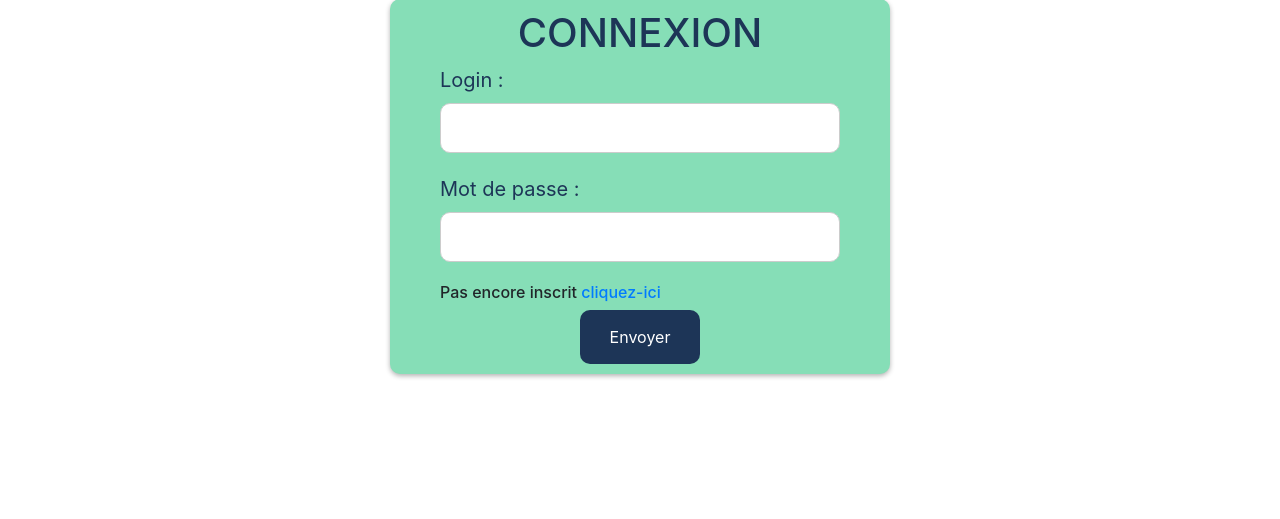
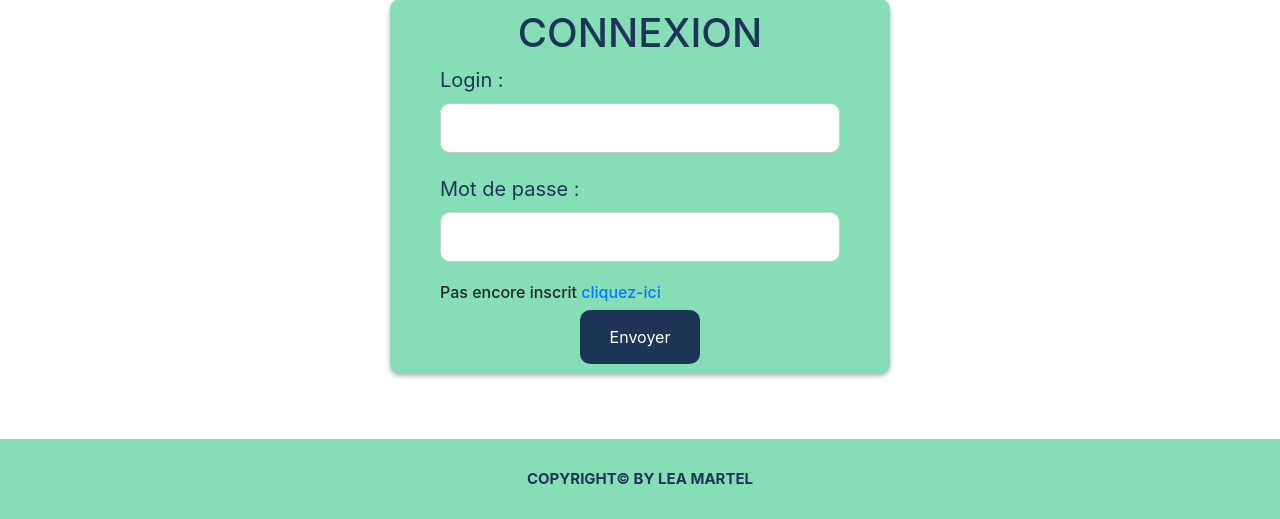
Before and after one commit to lea-martel/tdl, a PHP site: page /connexion.php in a window 1280 px wide. Shown: the part 281-800 px from the top of the page. Run offline with PHP 8.4, Linux system fonts and the light colour scheme.

Commit message:
js connexion

```diff
--- a/action.php
+++ b/action.php
@@ -12,8 +12,10 @@ if (in_array($_POST['type'], ['inscription', 'connexion'])) {
     }
 
     if ($_POST['type'] == "connexion") {
-        $url = "index.php";
+        $url = "todolist.php";
         $error = $account->connexion();
         $return = [$url, $error];
     }
 }
+
+echo json_encode($return);
--- a/connexion.php
+++ b/connexion.php
@@ -14,6 +14,7 @@
             crossorigin="anonymous"></script>
     <link rel="stylesheet" href="https://stackpath.bootstrapcdn.com/bootstrap/4.3.1/css/bootstrap.min.css"
           integrity="sha384-ggOyR0iXCbMQv3Xipma34MD+dH/1fQ784/j6cY/iJTQUOhcWr7x9JvoRxT2MZw1T" crossorigin="anonymous">
+    <link rel="stylesheet" href="https://cdnjs.cloudflare.com/ajax/libs/font-awesome/4.7.0/css/font-awesome.min.css">
     <link rel="stylesheet" href="styles/style.css">
     <title>Connexion</title>
 </head>
@@ -32,12 +33,13 @@
                 <input type="password" id="password" name="password" class="input-form">
             </div>
             <h6 class="info">Pas encore inscrit <a class="lien" href="inscription.php">cliquez-ici</a></h6>
-            <div class="error"></div>
-            <input type="hidden" id="inscription" value="inscription" name="type" class="input-form">
+            <div class="display-error"></div>
+            <input type="hidden" id="inscription" value="connexion" name="type" class="input-form">
             <button class="btn-form type="submit">Envoyer</button>
         </form>
     </div>
 </main>
+<?php include 'footer.php' ?>
 </body>
 </html>
 <script src="script.js"></script>
--- /dev/null
+++ b/footer.php
@@ -0,0 +1,3 @@
+<footer>
+    <p class="foot">COPYRIGHT© BY LEA MARTEL</p>
+</footer>
--- a/index.php
+++ b/index.php
@@ -14,6 +14,7 @@
             crossorigin="anonymous"></script>
     <link rel="stylesheet" href="https://stackpath.bootstrapcdn.com/bootstrap/4.3.1/css/bootstrap.min.css"
           integrity="sha384-ggOyR0iXCbMQv3Xipma34MD+dH/1fQ784/j6cY/iJTQUOhcWr7x9JvoRxT2MZw1T" crossorigin="anonymous">
+    <link rel="stylesheet" href="https://cdnjs.cloudflare.com/ajax/libs/font-awesome/4.7.0/css/font-awesome.min.css">
     <title>TO DO LIST</title>
 </head>
 <body>
--- a/styles/style.css
+++ b/styles/style.css
@@ -103,3 +103,25 @@ header {
     background: #172948;
 
 }
+
+/**FOOTER**/
+
+footer {
+
+    display: flex;
+    flex-direction: row;
+    width: 100%;
+    height: 10vh;
+    background-color: #86DEB7;
+    margin-top: auto;
+}
+
+.foot {
+
+    display: flex;
+    flex-direction: row;
+    margin: auto;
+    font-size: 15px;
+    font-weight: bold;
+    color: #1d3557;
+}
--- a/todolist.php
+++ b/todolist.php
@@ -17,9 +17,9 @@
     <title></title>
 </head>
 <body>
+<?php include 'header.php' ?>
 <main>
 </main>
-<footer>
-</footer>
+<?php include 'footer.php' ?>
 </body>
 </html>
```
Also changed, not shown: script.js (added, +44 -0 lines).
